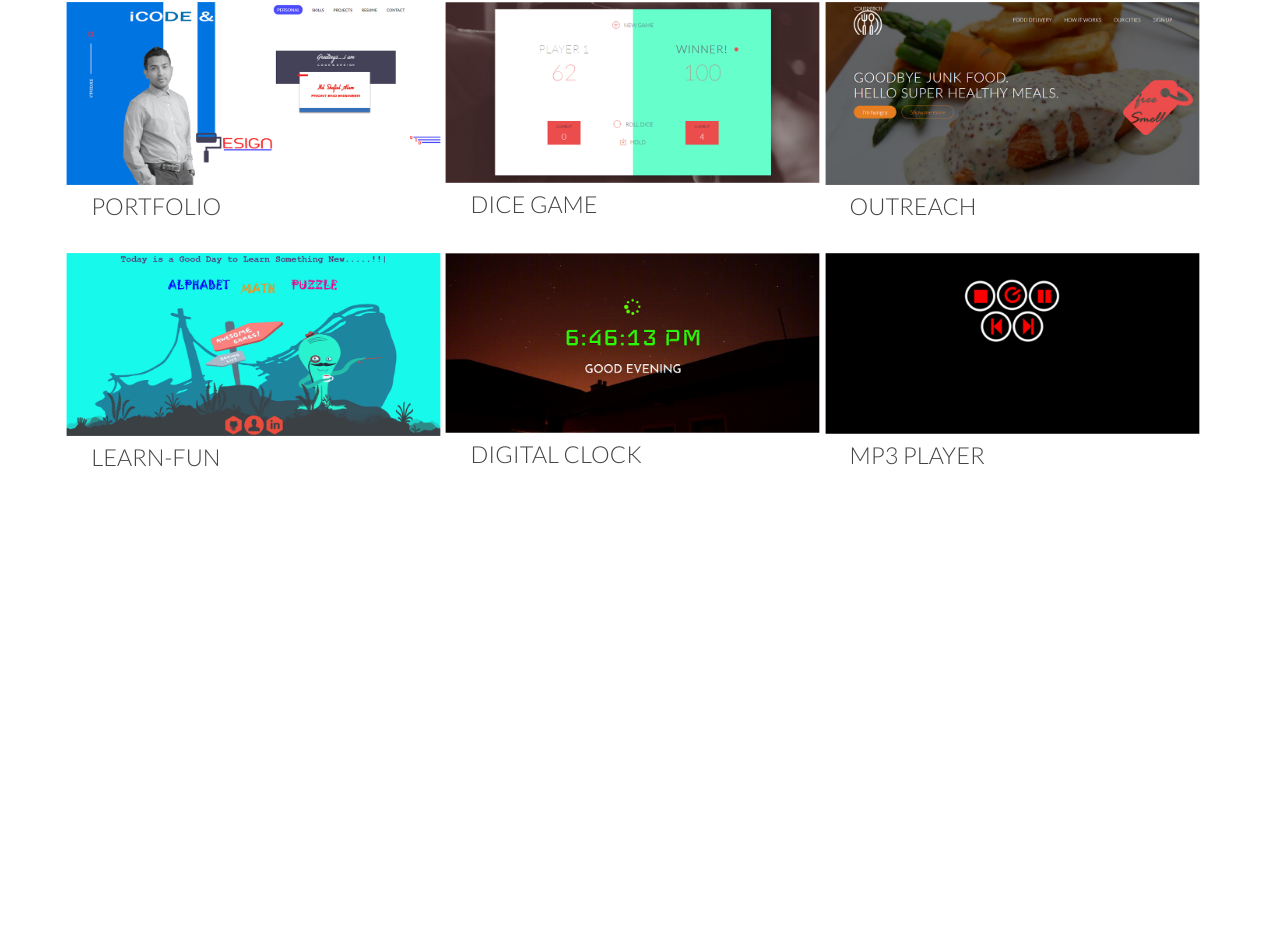
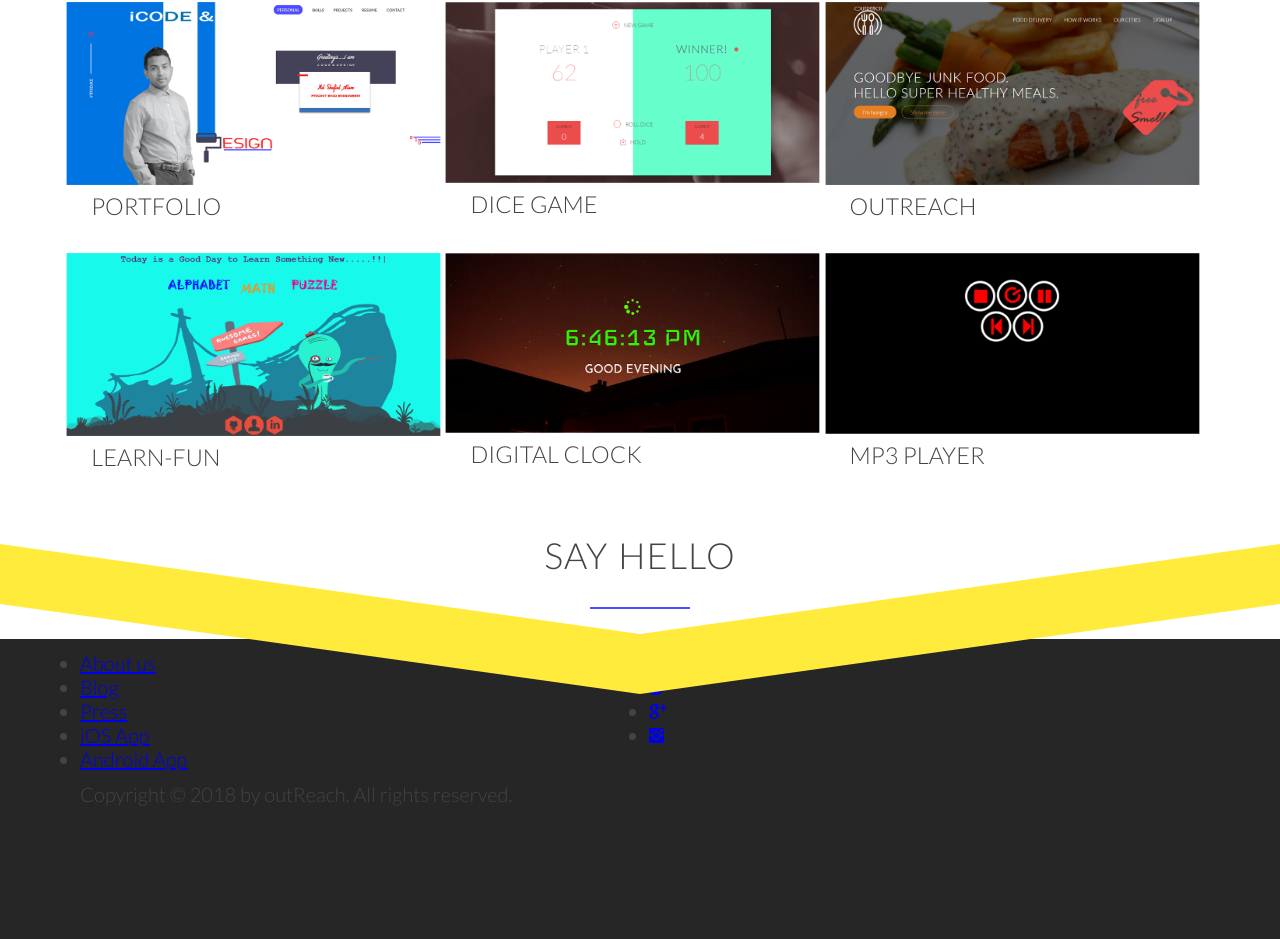
Before and after one commit to alamwebtech/my-portfolio, a plain HTML site: page index.html in a window 1280 px wide. Shown: the part 2352-3291 px from the top of the page. Before the commit the page ends 2845 px from the top, so only its background shows below. Drawn offline with nearby package versions, Linux system fonts and the light colour scheme; a script that the page names is missing; files whose address does not match are found by name; a web font is replaced by a local one.

Commit message:
working on footer

```diff
--- a/index.html
+++ b/index.html
@@ -28,7 +28,7 @@
                         <a  class="btn btn-ghost" href="#">Projects</a>
                         </li>
                         <li>
-                        <a  class="btn btn-ghost" href="#">Resume</a>
+                        <a  class="btn btn-ghost" href="resources/img/resume.pdf" target="_blank">Resume</a>
                         </li>
                         <li>
                         <a  class="btn btn-ghost" href="#">Contact</a>
@@ -210,7 +210,60 @@
         </section>
 
 
+<!--		SECTION RESUME -->
 
+
+<!--
+		<section class="section-resume">
+			<div class="row">
+				<h3>RESUME</h3>
+
+				<div class="col span-1-of-1 box">
+					 <a href="" target="_blank"><img src="resources/img/resume.png" alt="Learn Fun"></a>
+
+
+                </div>
+
+
+
+			</div>
+
+
+		</section>
+-->
+
+		<footer class="section-footer">
+			<h2>Say Hello</h2>
+		<section class="section-black">
+		<div class="row">
+                <div class="col span-1-of-2">
+                    <ul class="footer-nav">
+                        <li><a href="#"> About us </a></li>
+                        <li><a href="#"> Blog </a></li>
+                        <li><a href="#"> Press </a></li>
+                        <li><a href="#"> iOS App</a></li>
+                        <li><a href="#"> Android App</a></li>
+                    </ul>
+                </div>
+                <div class="col span-1-of-2">
+                    <ul class="social-links">
+                        <li><a href="#"><i class="ion-social-facebook"></i></a></li>
+                        <li><a href="#"><i class="ion-social-twitter"></i></a></li>
+                        <li><a href="#"><i class="ion-social-googleplus"></i></a></li>
+                        <li><a href="#"><i class="ion-social-instagram"></i></a></li>
+
+                    </ul>
+                </div>
+            </div>
+             <div class="row">
+                    <p> Copyright &copy; 2018 by outReach. All rights reserved.</p>
+                </div>
+		</section>
+		<section class="section-yellow">
+
+		</section>
+
+        </footer>
 
 
 
--- a/resources/css/style.css
+++ b/resources/css/style.css
@@ -278,22 +278,56 @@ p.view-project{
 
 
 
+/*----SECTION CONTACT SKEWED BACKGROUND-----*/
+
+
+.section-black{
+	width: 100%;
+	height: 300px;
+	background: #262626;
+	position: relative;
+}
+
+.section-yellow{
+	width: 100%;
+/*	height: 500px;*/
+	background: #ffeb3b;
+	position: relative;
+}
+
+.section-black:before{
+	content: " ";
+	width: 50%;
+	height: 60px;
+	position: absolute;
+	top: -50px;
+	left: 0;
+	background: #ffeb3b;
+	transform: skewY(8deg)
+}
+
+
+.section-black:after{
+	content: " ";
+	width: 50%;
+	height: 60px;
+	position: absolute;
+	top: -50px;
+	right: 0;
+	background: #ffeb3b;
+	transform: skewY(-8deg)
+}
 
 
 
 
 
+/*----SECTION FOOTER----*/
 
 
-
-
-
-
-
-
-
-
-
+.section-footer{
+	margin-top: 40px;
+}
 
 
 
```
Also changed, not shown: resources/img/resume.png (added), 1 other file.
